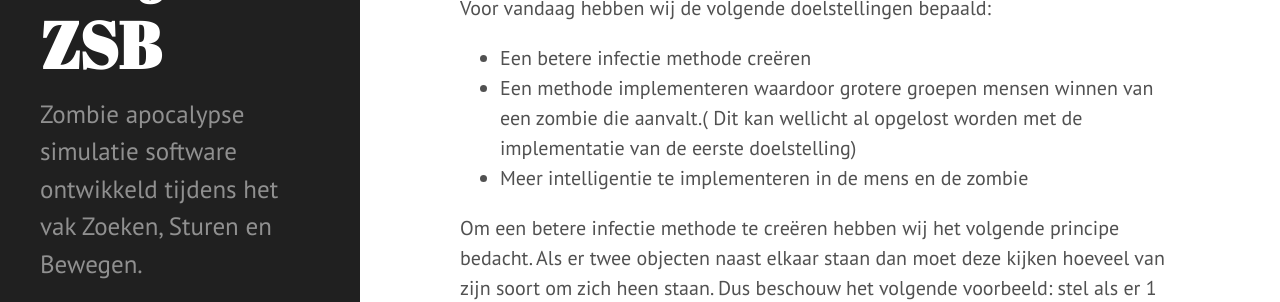
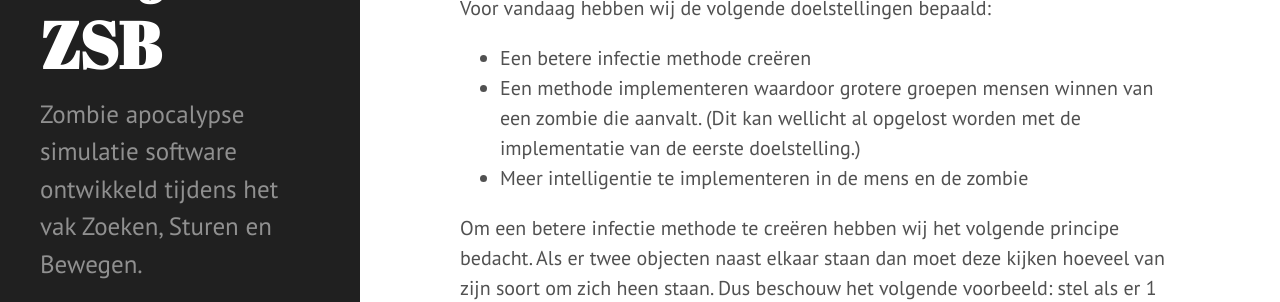
Before and after one commit to zombiea-apocalypse-sim/zombiea-apocalypse-sim.github.io, a Jekyll site: the page built from _posts/2015-06-25-dag4.md, in a window 1280 px wide and 900 px high. Shown: the part 357-659 px from the top of the window. Built offline with Jekyll 4.4.1, drawn with Linux system fonts in a browser that asks for light colours; Markdown is read by kramdown in place of the engine named in the settings.

Commit message:
programma van eisen dag 4 derps

```diff
--- a/_posts/2015-06-25-dag4.md
+++ b/_posts/2015-06-25-dag4.md
@@ -8,7 +8,7 @@ Op dag 3 is het gelukt om alle objecten te laten bewegen. Ook kan de zombie nu e
 Voor vandaag hebben wij de volgende doelstellingen bepaald:
 
 * Een betere infectie methode creëren
-* Een methode implementeren waardoor grotere groepen mensen winnen van een zombie die aanvalt.( Dit kan wellicht al opgelost worden met de implementatie van de eerste doelstelling)
+* Een methode implementeren waardoor grotere groepen mensen winnen van een zombie die aanvalt. (Dit kan wellicht al opgelost worden met de implementatie van de eerste doelstelling.)
 * Meer intelligentie te implementeren in de mens en de zombie
 
 Om een betere infectie methode te creëren hebben wij het volgende principe bedacht. Als er twee objecten naast elkaar staan dan moet deze kijken hoeveel van zijn soort om zich heen staan. Dus beschouw het volgende voorbeeld: stel als er 1 zombie tegenover 1 mens staat dan wint de zombie. Stel er is 1 zombie tegenover 1 mens, maar er staan 3 andere mensen om de ene mens heen dan wint de mens en verdwijnt de zombie van de wereld. Het tegenovergestelde principe geldt dus ook: stel 1 zombie tegen 1 mens maar er staan nog 3 zombies om de ene zombie heen dan wint de zombie. Dit principe hebben wij geïmplementeerd in onze code. Hierdoor ontstaat er een infectie methode die er ook voor zorgt dat groepen bijeengekomen mensen de zombie kunnen doden.
```
Also changed, not shown: _posts/2015-06-22-dag1.md (+1 -1 lines).
